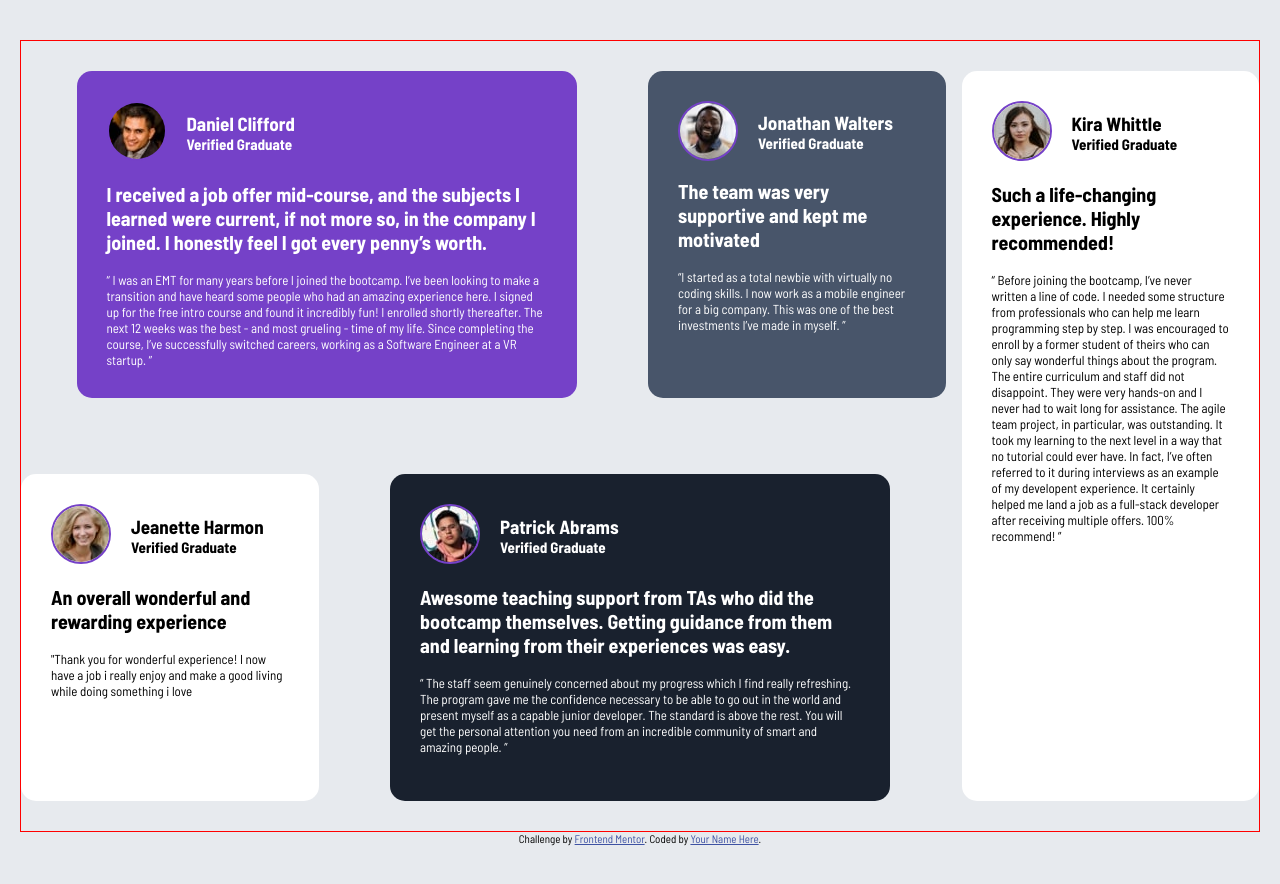
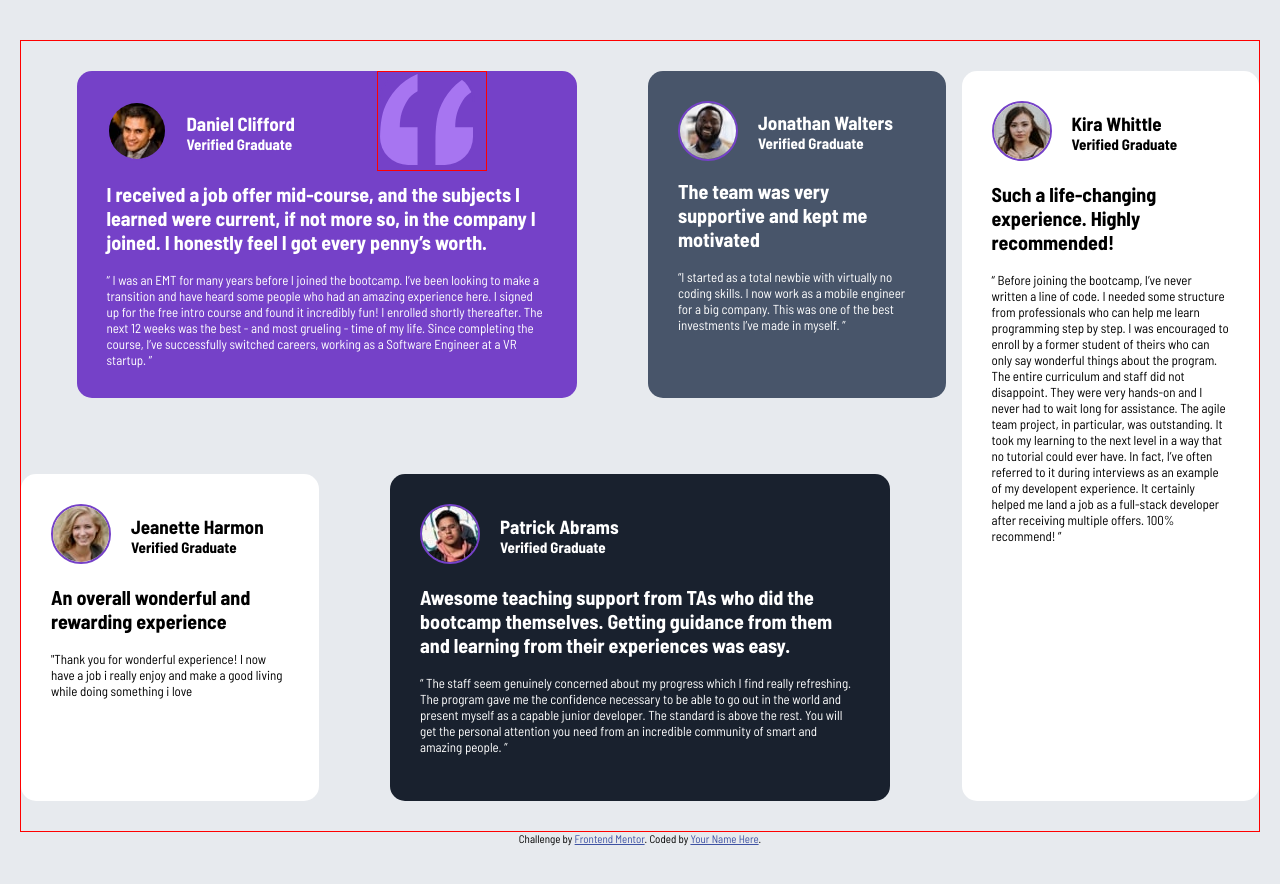
Before and after one commit to Cee-C685/testimonials-grid-section-main, a plain HTML site: page index.html in a window 1280 px wide. Drawn offline with Linux system fonts and the light colour scheme.

Commit message:
Add quotation symbol to Daniel's profile section and style adjustments

```diff
--- a/index.html
+++ b/index.html
@@ -24,10 +24,14 @@
   <body>
     <main class="message">
       <section class="profile daniel">
+        <div class="symbol">
+          <img src="./images/bg-pattern-quotation.svg" />
+        </div>
         <div class="author">
-          <div class="">
+          <div>
             <img src="./images/image-daniel.jpg" />
           </div>
+
           <div class="name">
             <h2>Daniel Clifford</h2>
             <h3>Verified Graduate</h3>
@@ -50,6 +54,7 @@
             as a Software Engineer at a VR startup. ”
           </p>
         </div>
+
       </section>
       <section class="profile walters">
         <div class="author">
--- a/style.css
+++ b/style.css
@@ -55,8 +55,20 @@ p {
 .daniel {
   background-color: #7541c8;
   color: #fff;
+  position: relative;
 }
 
+.symbol {
+  position: absolute;
+  top: 0;
+  left: 60%;
+  z-index: 0;
+  border: 1px solid red;
+}
+.symbol img {
+  width: 90%;
+  height: 50%;
+}
 .walters {
   background-color: #48556a;
   color: #fff;
```
